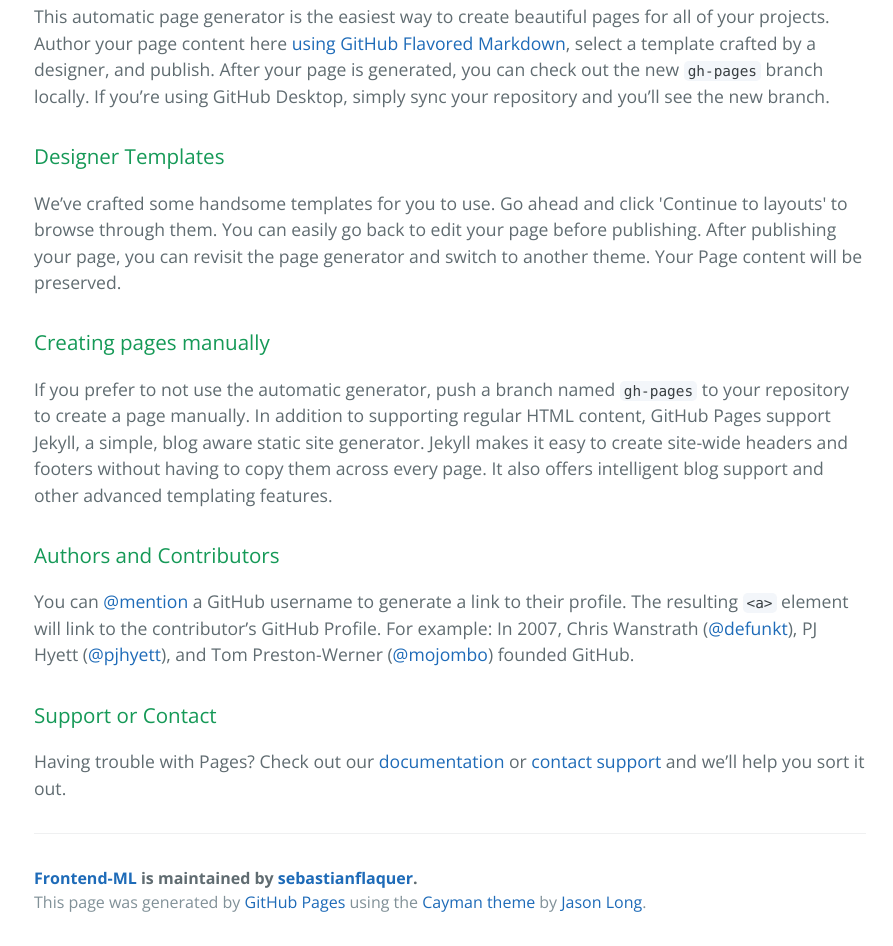
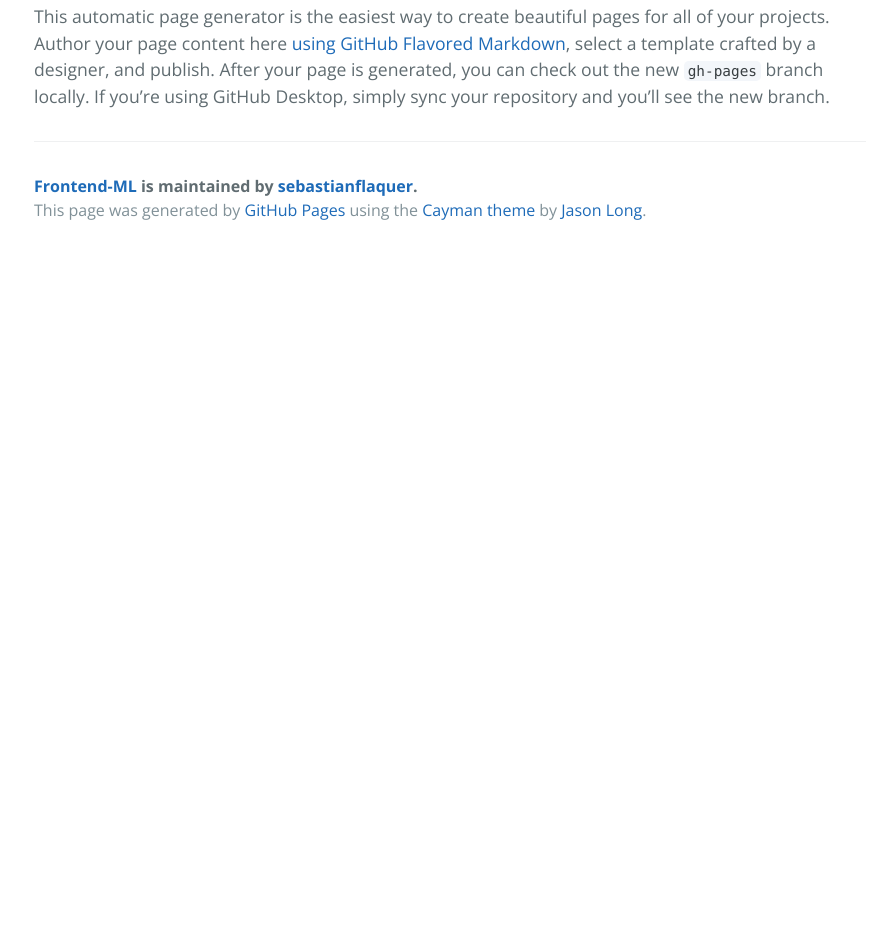
Before and after one commit to sebastianflaquer/Front-End-ML, a plain HTML site: page index.html in a window 1280 px wide. Shown: the part 413-1359 px from the top of the page, without its empty margins (190-1083 px from the left). After the commit the page ends 800 px from the top, so only its background shows below. Drawn offline with nearby package versions, Linux system fonts and the light colour scheme.

```diff
--- a/index.html
+++ b/index.html
@@ -24,26 +24,6 @@
 
 <p>This automatic page generator is the easiest way to create beautiful pages for all of your projects. Author your page content here <a href="https://guides.github.com/features/mastering-markdown/">using GitHub Flavored Markdown</a>, select a template crafted by a designer, and publish. After your page is generated, you can check out the new <code>gh-pages</code> branch locally. If you’re using GitHub Desktop, simply sync your repository and you’ll see the new branch.</p>
 
-<h3>
-<a id="designer-templates" class="anchor" href="#designer-templates" aria-hidden="true"><span aria-hidden="true" class="octicon octicon-link"></span></a>Designer Templates</h3>
-
-<p>We’ve crafted some handsome templates for you to use. Go ahead and click 'Continue to layouts' to browse through them. You can easily go back to edit your page before publishing. After publishing your page, you can revisit the page generator and switch to another theme. Your Page content will be preserved.</p>
-
-<h3>
-<a id="creating-pages-manually" class="anchor" href="#creating-pages-manually" aria-hidden="true"><span aria-hidden="true" class="octicon octicon-link"></span></a>Creating pages manually</h3>
-
-<p>If you prefer to not use the automatic generator, push a branch named <code>gh-pages</code> to your repository to create a page manually. In addition to supporting regular HTML content, GitHub Pages support Jekyll, a simple, blog aware static site generator. Jekyll makes it easy to create site-wide headers and footers without having to copy them across every page. It also offers intelligent blog support and other advanced templating features.</p>
-
-<h3>
-<a id="authors-and-contributors" class="anchor" href="#authors-and-contributors" aria-hidden="true"><span aria-hidden="true" class="octicon octicon-link"></span></a>Authors and Contributors</h3>
-
-<p>You can <a href="https://help.github.com/articles/basic-writing-and-formatting-syntax/#mentioning-users-and-teams" class="user-mention">@mention</a> a GitHub username to generate a link to their profile. The resulting <code>&lt;a&gt;</code> element will link to the contributor’s GitHub Profile. For example: In 2007, Chris Wanstrath (<a href="https://github.com/defunkt" class="user-mention">@defunkt</a>), PJ Hyett (<a href="https://github.com/pjhyett" class="user-mention">@pjhyett</a>), and Tom Preston-Werner (<a href="https://github.com/mojombo" class="user-mention">@mojombo</a>) founded GitHub.</p>
-
-<h3>
-<a id="support-or-contact" class="anchor" href="#support-or-contact" aria-hidden="true"><span aria-hidden="true" class="octicon octicon-link"></span></a>Support or Contact</h3>
-
-<p>Having trouble with Pages? Check out our <a href="https://help.github.com/pages">documentation</a> or <a href="https://github.com/contact">contact support</a> and we’ll help you sort it out.</p>
-
       <footer class="site-footer">
         <span class="site-footer-owner"><a href="https://github.com/sebastianflaquer/Front-End-ML">Frontend-ML</a> is maintained by <a href="https://github.com/sebastianflaquer">sebastianflaquer</a>.</span>
 
```
Also changed, not shown: params.json (+1 -1 lines).
